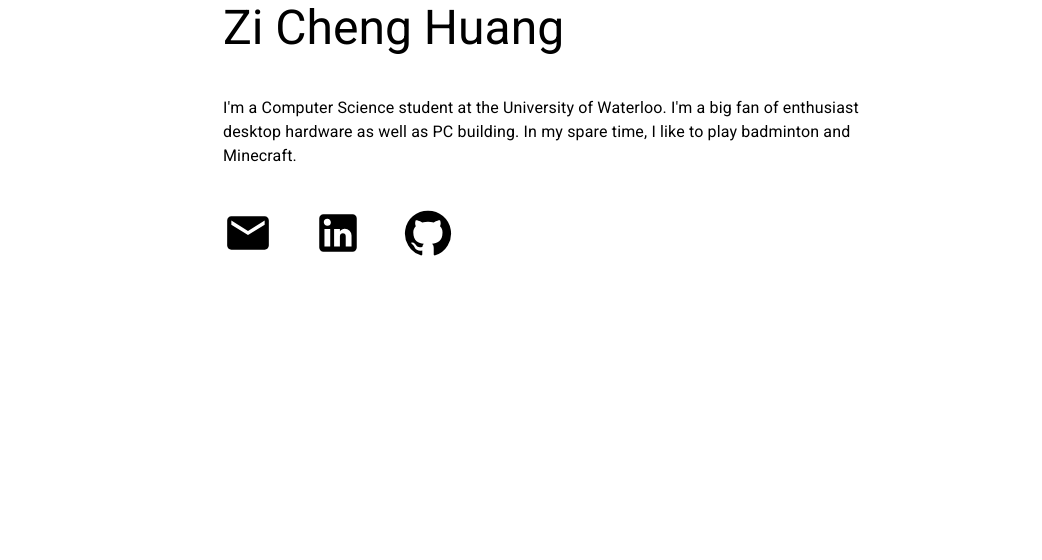
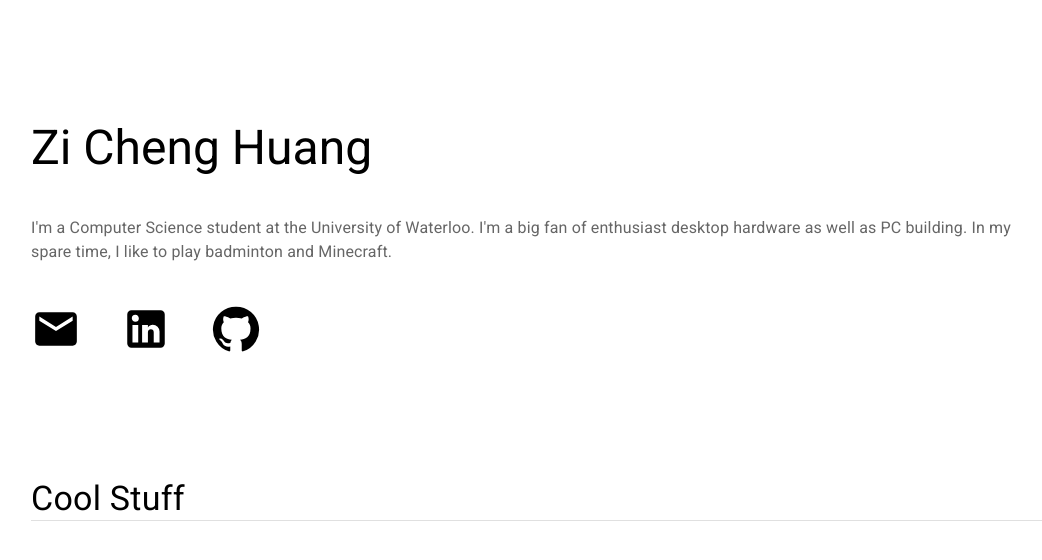
Before and after one commit to ZiChengHuang915/ZisFanSite, a React (Create React App) app in the folder zisfansite/: page / in a window 1280 px wide. Shown: the top 560 px of the page, without its empty margins (97-1139 px from the left). Built offline with nearby package versions, Linux system fonts and the light colour scheme.

Commit message:
experimented with themes

```diff
--- a/zisfansite/src/App.tsx
+++ b/zisfansite/src/App.tsx
@@ -1,10 +1,21 @@
 import './App.css';
 import { BrowserRouter as Router, Route, Routes } from 'react-router-dom';
+import { ThemeProvider, createTheme } from '@mui/material/styles';
 import Home from './components/Home';
 import About from './components/About';
 
+const theme = createTheme({
+    palette: {
+        primary: {
+            main: '#000000',
+            light: '#666666'
+        }
+    }
+});
+
 function App() {
     return (
+        <ThemeProvider theme={theme}>
             <div>
                 <Router>
                     <Routes>
@@ -13,6 +24,7 @@
                     </Routes>
                 </Router>
             </div>
+        </ThemeProvider>
     );
 }
 
--- a/zisfansite/src/components/Home.css
+++ b/zisfansite/src/components/Home.css
@@ -1,7 +1,18 @@
-.Content {
+:root {
+    --primary-main: #000000;
+    --primary-light: #666666;
+}
+
+.HomePage {
     text-align: center;
-    width: 50vw;
+    padding-left: 10vw;
+    padding-right: 10vw;
     margin: auto;
+}
+
+.HomeContent {
+    padding-top: 15vh;
+    padding-bottom: 15vh;
 }
 
 .Name {
@@ -19,7 +30,7 @@
 
 .Link {
     text-decoration: none;
-    color: black;
+    color: var(--primary-main);
     -webkit-transition: all 0.25s ease-out;
     -moz-transition: all 0.25s ease-out;
     -o-transition: all 0.25s ease-out;
@@ -28,5 +39,5 @@
 
 .Link:hover {
     text-decoration: none;
-    color: gray;
+    color: var(--primary-light);
 }
--- a/zisfansite/src/components/Home.tsx
+++ b/zisfansite/src/components/Home.tsx
@@ -6,6 +6,7 @@
 import GitHubIcon from '@mui/icons-material/GitHub';
 import Stack from '@mui/material/Stack';
 import { Link } from 'react-router-dom';
+import Projects from './Projects';
 
 function Home() {
     const iconSize = 50;
@@ -21,39 +22,50 @@
         }
     };
     return (
-        <div className="Content">
+        <div className="HomePage">
+            <div className="HomeContent">
                 <div className="Name">
-                <Typography variant="h3">Zi Cheng Huang</Typography>
+                    <Typography color="primary.main" variant="h3">
+                        Zi Cheng Huang
+                    </Typography>
                 </div>
                 <div className="Introduction">
-                <Typography variant="body1">
-                    I'm a Computer Science student at the University of Waterloo. I'm a big fan of enthusiast desktop
-                    hardware as well as PC building. In my spare time, I like to play badminton and Minecraft.
+                    <Typography color="primary.light" variant="body1">
+                        I'm a Computer Science student at the University of Waterloo. I'm a big fan of enthusiast
+                        desktop hardware as well as PC building. In my spare time, I like to play badminton and
+                        Minecraft.
                     </Typography>
                 </div>
                 <div className="Icons">
                     <Stack direction="row" spacing={5}>
-                    <a className="Link" href="mailto:zichuang127@gmail.com" target="_blank" rel="noopener noreferrer">
+                        <Link
+                            className="Link"
+                            to="mailto:zichuang127@gmail.com"
+                            target="_blank"
+                            rel="noopener noreferrer"
+                        >
                             <EmailIcon sx={IconStyle}></EmailIcon>
-                    </a>
-                    <a
+                        </Link>
+                        <Link
                             className="Link"
-                        href="https://www.linkedin.com/in/zichenghuang915/"
+                            to="https://www.linkedin.com/in/zichenghuang915/"
                             target="_blank"
                             rel="noopener noreferrer"
                         >
                             <LinkedInIcon sx={IconStyle}></LinkedInIcon>
-                    </a>
-                    <a
+                        </Link>
+                        <Link
                             className="Link"
-                        href="https://github.com/ZiChengHuang915"
+                            to="https://github.com/ZiChengHuang915"
                             target="_blank"
                             rel="noopener noreferrer"
                         >
                             <GitHubIcon sx={IconStyle}></GitHubIcon>
-                    </a>
+                        </Link>
                     </Stack>
                 </div>
+            </div>
+            <Projects></Projects>
         </div>
     );
 }
--- /dev/null
+++ b/zisfansite/src/components/Projects.css
@@ -0,0 +1,3 @@
+.ProjectTitle {
+    text-align: left;
+}
--- /dev/null
+++ b/zisfansite/src/components/Projects.tsx
@@ -0,0 +1,17 @@
+import React from 'react';
+import './Projects.css';
+import Typography from '@mui/material/Typography';
+import Divider from '@mui/material/Divider';
+
+function Projects() {
+    return (
+        <div className="ProjectsPage">
+            <div className="ProjectTitle">
+                <Typography variant="h4">Cool Stuff</Typography>
+            </div>
+            <Divider></Divider>
+        </div>
+    );
+}
+
+export default Projects;
```
Also changed, not shown: zisfansite/src/components/Project.tsx (added, +92 -0 lines). Lines whose indentation alone changed are shown as unchanged.
